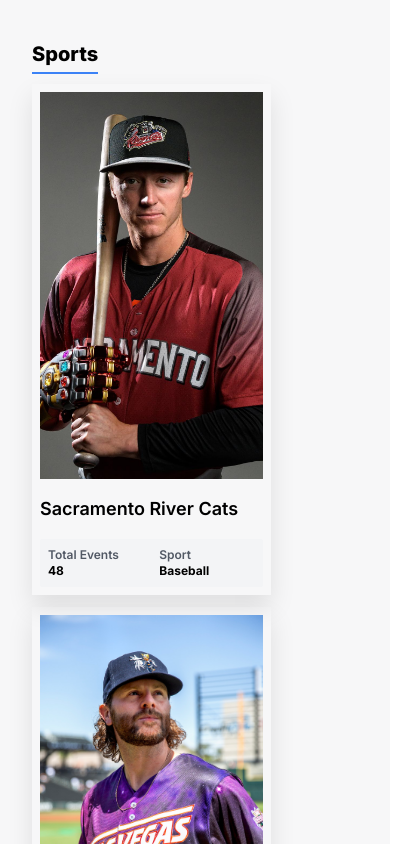
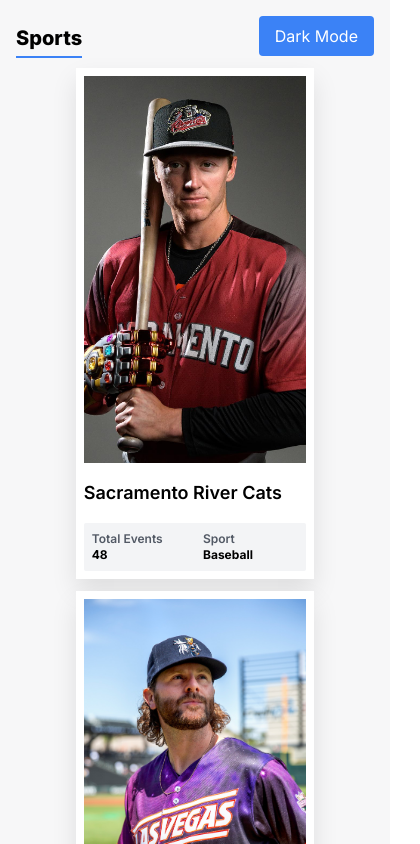
Before and after one commit to ojasvatomar47/Hexleap-assignment, a Next.js app: page / in a window 390 px wide. Shown: the top 844 px of the page, 420 px wide, since content can reach past the window. Built offline with nearby package versions, Linux system fonts and the light colour scheme.

Commit message:
Implemented dark mode

```diff
--- a/app/page.tsx
+++ b/app/page.tsx
@@ -1,3 +1,6 @@
+"use client"
+
+import { useEffect, useState } from "react";
 import Image from "next/image";
 
 const teams = [
@@ -61,15 +64,45 @@
     address: "Las Vegas Ballpark, Las Vegas, Nevada",
     buttonLabel: "Take Flights Collection"
   },
+  // {
+  //   image: "/one.jpeg",
+  //   teamName: "Las Vegas Aviators",
+  //   date: "OCT 15",
+  //   day: "SUN",
+  //   time: "4:30 PM",
+  //   address: "Las Vegas Ballpark, Las Vegas, Nevada",
+  //   buttonLabel: "Take Flights Collection"
+  // },
+  // {
+  //   image: "/two.jpeg",
+  //   teamName: "Sacramento River Cats",
+  //   date: "OCT 15",
+  //   day: "SUN",
+  //   time: "4:30 PM",
+  //   address: "Sutter Health Park, Sacramento, California",
+  //   buttonLabel: "Orange Collection"
+  // },
+  // {
+  //   image: "/three.jpeg",
+  //   teamName: "Las Vegas Aviators",
+  //   date: "OCT 15",
+  //   day: "SUN",
+  //   time: "4:30 PM",
+  //   address: "Las Vegas Ballpark, Las Vegas, Nevada",
+  //   buttonLabel: "Take Flights Collection"
+  // },
 ];
 
-const TeamCard = ({ image, teamName, topEvents, sport, description, isAd }: any) => {
+const TeamCard = ({ image, teamName, topEvents, sport, description, isAd, darkMode }: any) => {
+  const cardClass = darkMode
+    ? "p-2 flex flex-col items-start justify-center w-[238.53px] h-[511px] text-white relative transition-transform duration-300 hover:scale-105 bg-gray-800"
+    : "p-2 flex flex-col items-start justify-center w-[238.53px] h-[511px] text-black relative transition-transform duration-300 hover:scale-105 bg-white";
+
+  const shadowClass = "0px 12px 24px 0px #0000001A";
+
   if (isAd) {
     return (
-      <div
-        className="p-2 flex flex-col items-start justify-center w-[238.53px] h-[511px] text-left relative transition-transform duration-300 hover:scale-105"
-        style={{ boxShadow: '0px 12px 24px 0px #0000001A' }} // Increased shadow
-      >
+      <div className={`${cardClass}`} style={{ boxShadow: shadowClass }}>
         <div className="relative w-full h-full overflow-hidden">
           {/* Badge */}
           <div className="absolute top-0 right-0 bg-black text-white px-2 py-1 rounded-md z-10">
@@ -78,7 +111,7 @@
           <Image src={image} alt={teamName} layout="fill" objectFit="cover" className="object-cover object-center w-full h-full" />
         </div>
         <div className="border-[1px] px-3 py-4 border-green-600">
-          <h2 className="text-xl font-semibold text-[#000000] mt-4">
+          <h2 className="text-xl font-semibold mt-4">
             {teamName}
           </h2>
           <p className="text-sm mt-1">
@@ -90,20 +123,17 @@
   }
 
   return (
-    <div
-      className="cursor-pointer p-2 flex flex-col items-start justify-center w-[238.53px] h-[511px] text-left transition-transform duration-300 hover:scale-105"
-      style={{ boxShadow: '0px 12px 24px 0px #0000001A' }} // Increased shadow
-    >
+    <div className={`${cardClass}`} style={{ boxShadow: shadowClass }}>
       <div className="relative w-full h-full overflow-hidden">
         <Image src={image} alt={teamName} layout="fill" objectFit="cover" className="object-cover object-center w-full h-full" />
       </div>
-      <h2 className="text-lg font-semibold text-[#000000] mt-4">
+      <h2 className="text-lg font-semibold mt-4">
         {teamName}
       </h2>
-      <div className="bg-gray-100 mt-4 p-2 rounded-sm w-full">
+      <div className={`${darkMode ? 'bg-[#292B32]' : 'bg-gray-100'} mt-4 p-2 rounded-sm w-full`}>
         <div className="grid grid-cols-2 gap-4">
           <div className="flex flex-col">
-            <span className="text-xs font-semibold text-[#525965]">
+            <span className={`text-xs font-semibold ${darkMode ? 'text-[#DFDFDF]' : 'text-[#525965]'}`}>
               Total Events
             </span>
             <span className="text-xs font-bold">
@@ -111,7 +141,7 @@
             </span>
           </div>
           <div className="flex flex-col">
-            <span className="text-xs font-semibold text-[#525965]">
+            <span className={`text-xs font-semibold ${darkMode ? 'text-[#DFDFDF]' : 'text-[#525965]'}`}>
               Sport
             </span>
             <span className="text-xs font-bold">
@@ -124,35 +154,38 @@
   );
 };
 
-const SpotlightTeamCard = ({ image, teamName, date, day, time, address, buttonLabel }: any) => {
+const SpotlightTeamCard = ({ image, teamName, date, day, time, address, buttonLabel, darkMode }: any) => {
+  const cardClass = darkMode
+    ? "cursor-pointer p-4 rounded-md h-[500px] w-[195px] md:h-[625px] md:w-[230px] lg:h-[625px] lg:w-[257px] relative transition-transform duration-300 hover:scale-105 bg-[#3B3E47]"
+    : "cursor-pointer p-4 rounded-md h-[500px] w-[195px] md:h-[625px] md:w-[230px] lg:h-[625px] lg:w-[257px] relative transition-transform duration-300 hover:scale-105 bg-white";
+
+  const shadowClass = "0px 12px 24px 0px #0000001A";
+
   return (
-    <div
-      className="cursor-pointer p-4 border rounded-md h-[625px] w-[257px] relative transition-transform duration-300 hover:scale-105"
-      style={{ boxShadow: '0px 12px 24px 0px #0000001A' }}
-    >
+    <div className={`${cardClass}`} style={{ boxShadow: shadowClass }}>
       {/* Semi-circle cuts */}
-      <div className="absolute top-[433px] left-0 w-4 h-4 rounded-full bg-[#F7F7F8] transform -translate-x-1/2 -translate-y-1/2"></div>
-      <div className="absolute top-[433px] right-0 w-4 h-4 rounded-full bg-[#F7F7F8] transform translate-x-1/2 -translate-y-1/2"></div>
+      <div className="absolute top-[67.5%] left-0 w-4 h-4 rounded-full bg-[#F7F7F8] transform -translate-x-1/2 -translate-y-1/2"></div>
+      <div className="absolute top-[67.5%] right-0 w-4 h-4 rounded-full bg-[#F7F7F8] transform translate-x-1/2 -translate-y-1/2"></div>
 
       {/* Image */}
-      <div className="relative w-[226px] h-[401px] overflow-hidden mb-4 shadow-xl">
+      <div className="relative w-full h-[65%] overflow-hidden mb-4 shadow-xl">
         <Image src={image} alt={teamName} layout="fill" objectFit="cover" className="object-cover object-center" />
       </div>
 
       {/* Dashed Line */}
-      <div className="border-t border-dashed border-gray-300 mb-4"></div>
+      <div className={`border-t border-dashed ${darkMode ? 'border-gray-600' : 'border-gray-300'} mb-4`}></div>
 
       {/* Team Name */}
-      <h2 className="text-lg font-semibold text-center mb-2">{teamName}</h2>
+      <h2 className="text-sm md:text-lg font-semibold text-center mb-2 md:h-14">{teamName}</h2>
 
       {/* Date, Day, Time */}
-      <p className="text-sm text-center mb-2">{date} | {day} | {time}</p>
+      <p className={`text-[10px] md:text-sm text-center mb-2 ${darkMode ? 'text-gray-300' : 'text-black'}`}>{date} | {day} | {time}</p>
 
       {/* Address */}
-      <p className="text-xs text-center text-gray-500 mb-4 px-3">{address}</p>
+      <p className={`text-[10px] md:text-xs text-center ${darkMode ? 'text-[#DFDFDF]' : 'text-[#525965]'} mb-4 px-3`}>{address}</p>
 
       {/* Button */}
-      <button className="w-full px-6 py-2 bg-black text-white rounded hover:bg-gray-800 transition-colors duration-300">
+      <button className="w-full text-[10px] md:text-sm px-3 py-2 bg-black text-white rounded hover:bg-gray-800 transition-colors duration-300">
         {buttonLabel}
       </button>
     </div>
@@ -160,8 +193,41 @@
 };
 
 export default function Home() {
+  const [activeCardIndex, setActiveCardIndex] = useState(0);
+  const [darkMode, setDarkMode] = useState(false);
+
+  // Load dark mode state from localStorage
+  useEffect(() => {
+    const savedDarkMode = localStorage.getItem('darkMode');
+
+    if (savedDarkMode) {
+      setDarkMode(JSON.parse(savedDarkMode));
+    }
+  }, []);
+
+  const handleNextClick = () => {
+    setActiveCardIndex((prevIndex) => (prevIndex + 1) % spotlightTeams.length);
+  };
+
+  const handlePrevClick = () => {
+    setActiveCardIndex((prevIndex) => (prevIndex - 1 + spotlightTeams.length) % spotlightTeams.length);
+  };
+
+  const toggleDarkMode = () => {
+    const newDarkMode = !darkMode;
+    setDarkMode(newDarkMode);
+
+    // Save to localStorage
+    localStorage.setItem('darkMode', JSON.stringify(newDarkMode));
+  };
+
   return (
-    <main className="flex flex-col gap-20 px-8 md:px-16 lg:px-32 py-10 bg-[#F7F7F8]">
+    <main className={`flex flex-col gap-10 px-4 md:px-8 lg:px-16 py-6 md:py-10 ${darkMode ? 'bg-black text-white' : 'bg-[#F7F7F8] text-black'}`}>
+
+      {/* Toggle Dark Mode Button */}
+      <button className="absolute top-4 right-4 px-4 py-2 bg-blue-500 text-white rounded hover:bg-blue-600 transition-colors duration-300" onClick={toggleDarkMode}>
+        {darkMode ? 'Light Mode' : 'Dark Mode'}
+      </button>
 
       {/* First Section */}
       <section>
@@ -173,52 +239,66 @@
           </h1>
         </div>
 
+        <div className="flex justify-center items-center">
           <div className="grid grid-cols-1 md:grid-cols-2 lg:grid-cols-5 gap-y-3 md:gap-x-2">
             {/* Your TeamCards */}
             {teams.map((team, index) => (
-            <TeamCard key={index} {...team} />
+              <TeamCard key={index} {...team} darkMode={darkMode} />
             ))}
+          </div>
         </div>
 
         {/* Button */}
-        <div className="flex justify-center mt-10">
-          <button className="px-6 py-2 bg-blue-500 text-white rounded hover:bg-blue-600 transition-colors duration-300">
+        <div className="flex justify-center mt-8">
+          <button className={`px-6 py-2 bg-blue-500 text-white rounded hover:bg-blue-600 transition-colors duration-300`}>
             See More
           </button>
         </div>
       </section>
 
       {/* Second Section */}
-      <section className="flex flex-col items-center justify-center relative">
-
+      <section className={`flex flex-col px-4 md:px-6 items-center justify-center relative ${darkMode ? 'bg-gradient-to-b from-[#18282A] to-[#221A2C]' : 'bg-gradient-to-b from-purple-100 to-blue-100'} pb-7`}>
 
         {/* Heading */}
-        <div className="text-center mt-16 mb-4 flex flex-col items-center justify-center gap-6">
-          <h1 className="text-5xl font-extrabold mb-2 relative">
+        <div className="text-center mt-8 md:mt-12 mb-4 flex flex-col items-center justify-center gap-4 md:gap-6">
+          <h1 className={`text-3xl md:text-5xl font-extrabold mb-2 relative ${darkMode ? 'text-white' : 'text-black'}`}>
             Collection Spotlight
           </h1>
-          <p className="text-sm text-gray-500 mb-4 w-3/4">Discover extraordinary moments with our Spotlight Collection metatickets—exclusive access to premium events for an unforgettable experience. Grab yours today!</p>
+          <p className={`text-xs md:text-sm mb-4 w-full md:w-3/4 ${darkMode ? 'text-gray-300' : 'text-gray-500'}`}>Discover extraordinary moments with our Spotlight Collection metatickets—exclusive access to premium events for an unforgettable experience. Grab yours today!</p>
         </div>
 
-        {/* TeamCards */}
-        <div className="grid grid-cols-1 md:grid-cols-2 lg:grid-cols-3 gap-y-3 md:gap-x-7 relative">
+        {/* TeamCards Container */}
+        <div className="flex items-center justify-center w-full relative">
 
           {/* Left Arrow */}
-          <div className="absolute -left-24 top-1/2 transform -translate-y-1/2">
-            <button className="p-2 text-2xl border-2 border-blue-400 text-blue-400 hover:text-white font-bold hover:bg-blue-400 transition-colors duration-300">
+          <button
+            className={`p-1 md:p-2 text-xl md:text-2xl border-2 border-blue-400 text-blue-400 hover:text-white hover:bg-blue-400 font-bold transition-colors duration-300`}
+            style={{ flex: '0 0 8%' }}
+            onClick={handlePrevClick}
+          >
             &lt;
           </button>
+
+          {/* Cards */}
+          <div className="flex-1 flex justify-center items-center">
+            <div className="grid grid-cols-1 md:grid-cols-2 lg:grid-cols-3 gap-y-2 md:gap-y-3 gap-x-4 relative" style={{ transform: `translateX(-${activeCardIndex * (100 / spotlightTeams.length)}%)` }}>
+              {spotlightTeams.map((team, index) => (
+                <div key={index} className="flex-none w-full md:w-1/3 px-1">
+                  <SpotlightTeamCard {...team} darkMode={darkMode} />
+                </div>
+              ))}
+            </div>
           </div>
 
           {/* Right Arrow */}
-          <div className="absolute -right-24 top-1/2 transform -translate-y-1/2">
-            <button className="p-2 text-2xl border-2 border-blue-400 text-blue-400 hover:text-white font-bold hover:bg-blue-400 transition-colors duration-300">
+          <button
+            className={`p-1 md:p-2 text-xl md:text-2xl border-2 border-blue-400 text-blue-400 hover:text-white hover:bg-blue-400 font-bold transition-colors duration-300`}
+            style={{ flex: '0 0 8%' }}
+            onClick={handleNextClick}
+          >
             &gt;
           </button>
-          </div>
-          {spotlightTeams.map((team, index) => (
-            <SpotlightTeamCard key={index} {...team} />
-          ))}
+
         </div>
 
       </section>
--- /dev/null
+++ b/app/temp/page.tsx
@@ -0,0 +1,49 @@
+"use client"
+import { useState } from 'react';
+
+const Carousel = () => {
+    const [activeIndex, setActiveIndex] = useState(0);
+    const texts = ['Text 1', 'Text 2', 'Text 3', 'Text 4', 'Text 5', 'Text 6'];
+
+    const handlePrev = () => {
+        setActiveIndex((prevIndex) => (prevIndex - 1 + texts.length) % texts.length);
+    };
+
+    const handleNext = () => {
+        setActiveIndex((prevIndex) => (prevIndex + 1) % texts.length);
+    };
+
+    return (
+        <div className="flex items-center justify-between w-full">
+            {/* Previous Button */}
+            <div
+                className="flex items-center justify-center w-1/6 h-12 bg-gray-200 cursor-pointer"
+                onClick={handlePrev}
+            >
+                &lt;
+            </div>
+
+            {/* Middle Content Container */}
+            <div className="flex-grow h-12 overflow-hidden relative">
+                <div className="flex absolute inset-0">
+                    <p className="flex items-center justify-center h-full w-1/2">
+                        {texts[activeIndex]}
+                    </p>
+                    <p className="flex items-center justify-center h-full w-1/2">
+                        {texts[(activeIndex + 1) % texts.length]}
+                    </p>
+                </div>
+            </div>
+
+            {/* Next Button */}
+            <div
+                className="flex items-center justify-center w-1/6 h-12 bg-gray-200 cursor-pointer"
+                onClick={handleNext}
+            >
+                &gt;
+            </div>
+        </div>
+    );
+};
+
+export default Carousel;
```
Lines whose indentation alone changed are shown as unchanged.
